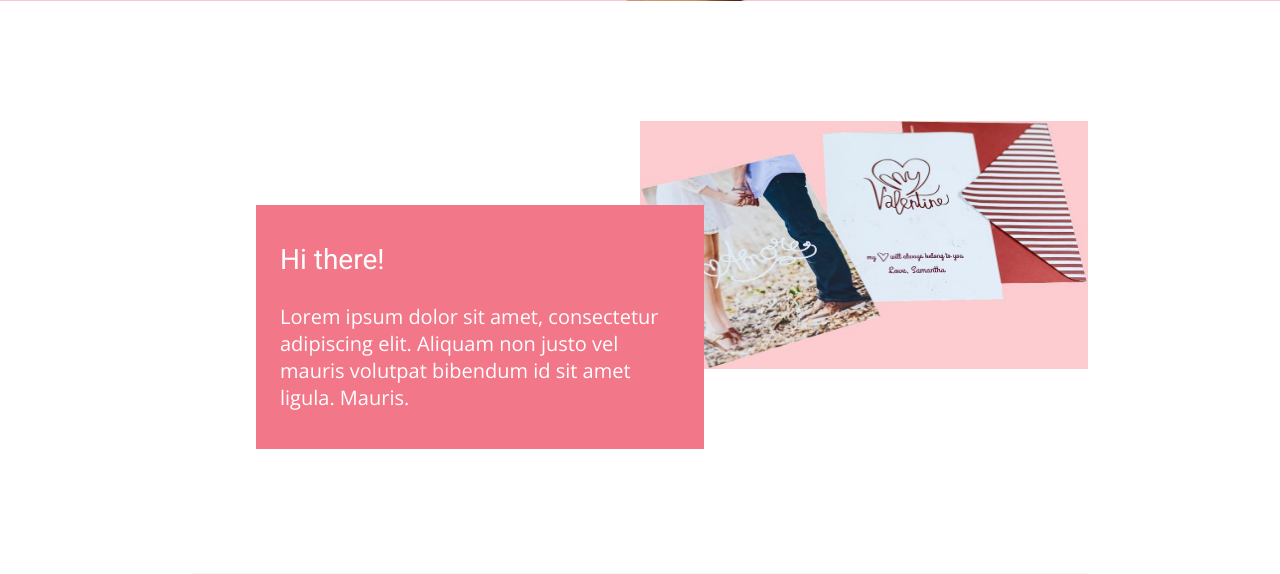
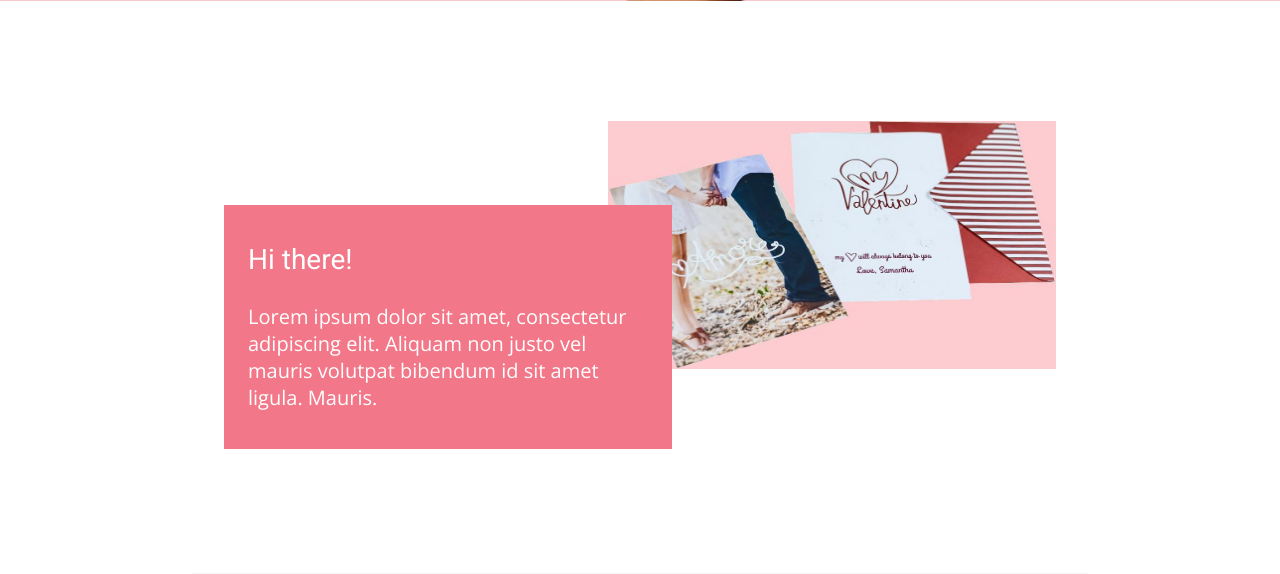
Before and after one commit to scottajames/Card-Company, a PHP site: page / in a window 1280 px wide. Shown: the part 799-1373 px from the top of the page. Run offline with PHP 8.4, Linux system fonts and the light colour scheme; some libraries are stand-ins or nearby versions.

Commit message:
Update styles.css

```diff
--- a/styles.css
+++ b/styles.css
@@ -58,6 +58,9 @@ header a {
   top: 0vh;
   left: 10vw;
 }
+#header-content img {
+  width: 100px;
+}
 .header-text h1 {
   position: absolute;
   top: 35vh;
@@ -114,7 +117,7 @@ header a {
 .about-text { grid-area: about-text;
   position: relative;
   top: 5vh;
-  left: 5vw;
+  left: 2.5vw;
   width: 35vw;
 }
 .about-text p {
@@ -132,6 +135,7 @@ header a {
   grid-area: about-image;
   position: relative;
   top: -5vh;
+  left: -2.5vw;
   width: 35vw;
   height: 31vh;
 }
@@ -297,6 +301,7 @@ header a {
   padding-left: 5px;
   border: 1px solid var(--grey-color);
 }
+}
 #contact button {
   float: left;
   background-color: var(--other-color);
```
